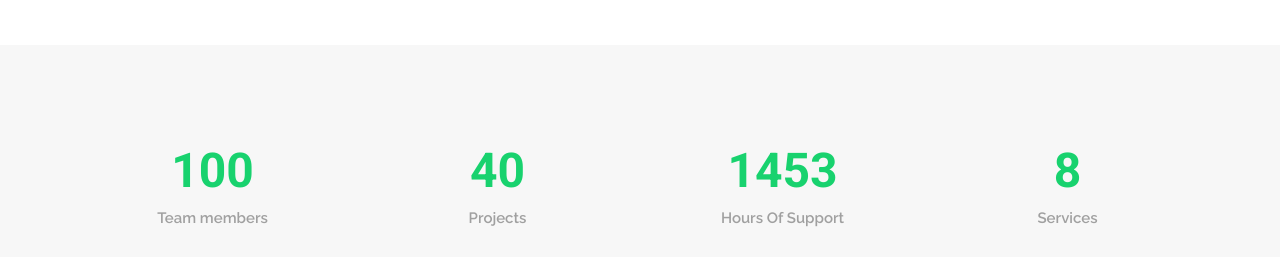
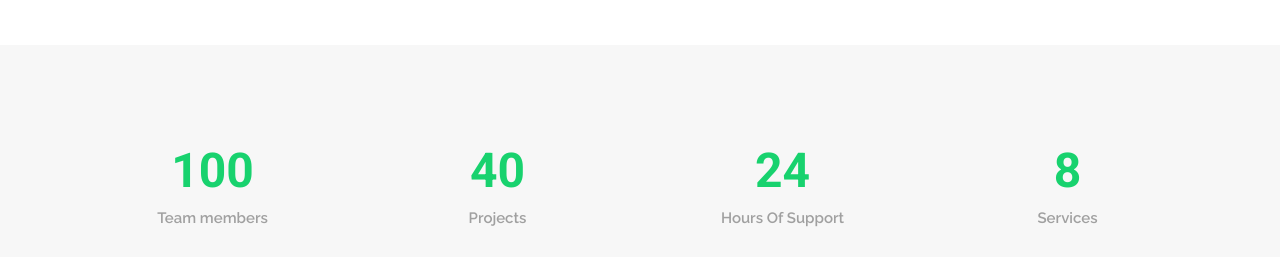
Before and after one commit to casontech/Rock-Family, a plain HTML site: page index.html in a window 1280 px wide. Shown: the part 1740-1997 px from the top of the page. Drawn offline with Linux system fonts and the light colour scheme.

Commit message:
Update index.html

```diff
--- a/index.html
+++ b/index.html
@@ -243,7 +243,7 @@
 
           <div class="col-lg-3 col-md-6">
             <div class="stats-item text-center w-100 h-100">
-              <span data-purecounter-start="0" data-purecounter-end="1453" data-purecounter-duration="1" class="purecounter"></span>
+              <span data-purecounter-start="0" data-purecounter-end="24" data-purecounter-duration="1" class="purecounter"></span>
               <p>Hours Of Support</p>
             </div>
           </div><!-- End Stats Item -->
```
